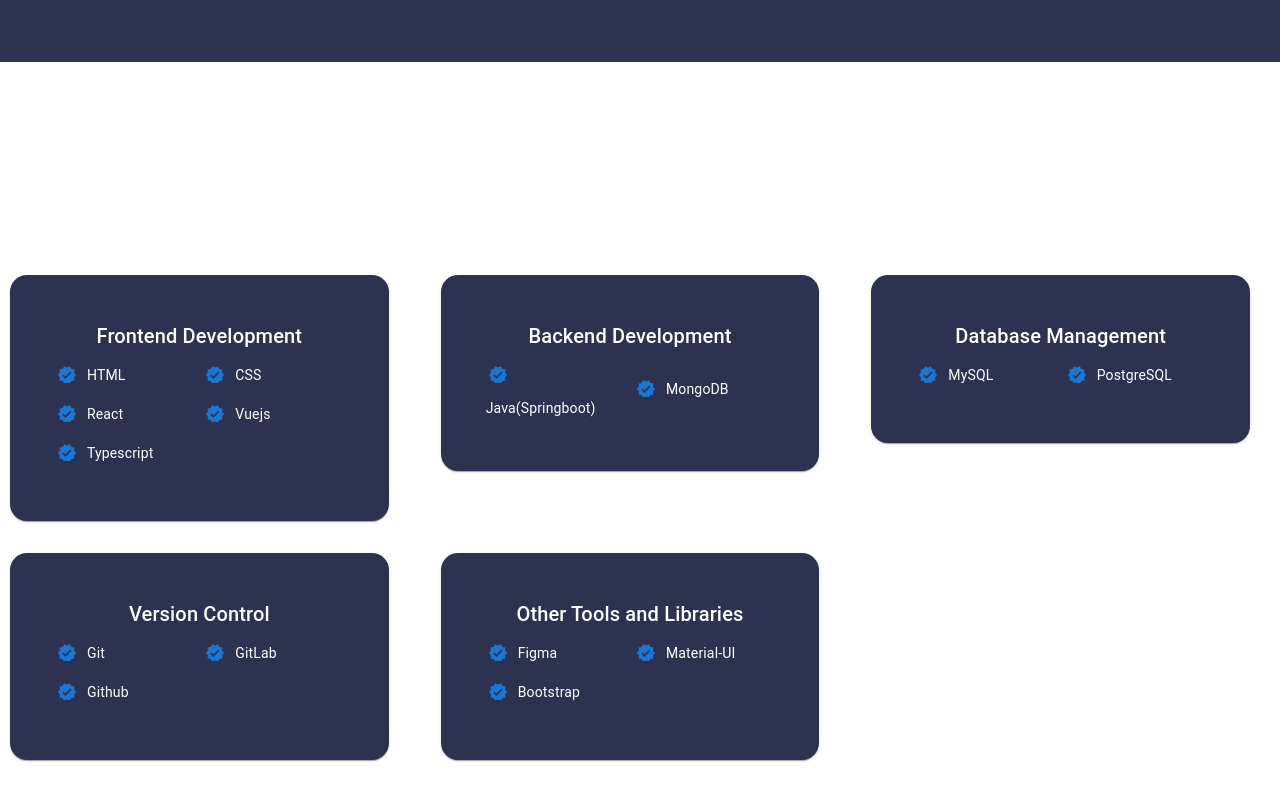
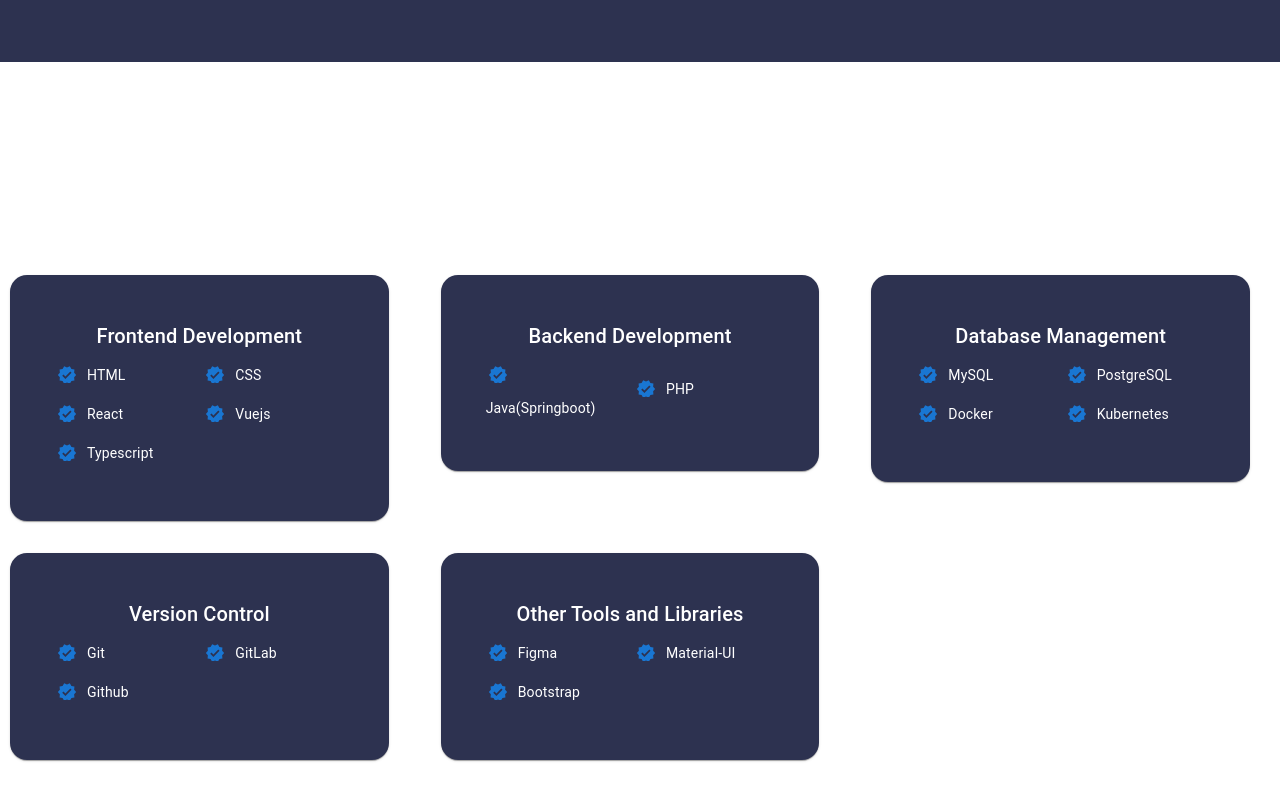
Before and after one commit to RevaEnad/my-portfolio, a React (Vite) app: page / in a window 1280 px wide. Shown: the part 1538-2338 px from the top of the page. Built offline with nearby package versions, Linux system fonts and the light colour scheme; a web font is replaced by a local one.

Commit message:
added more skills

```diff
--- a/src/components/Skill/Skill.tsx
+++ b/src/components/Skill/Skill.tsx
@@ -102,7 +102,7 @@ function Skill() {
                           </Icon>
                         </Grid>
                         <Grid item>
-                          <Typography variant="body2" color="white">MongoDB</Typography>
+                          <Typography variant="body2" color="white">PHP</Typography>
                         </Grid>
                       </Grid>
                     </Grid>
@@ -136,6 +136,28 @@ function Skill() {
                         </Grid>
                         <Grid item>
                           <Typography variant="body2" color="white">PostgreSQL</Typography>
+                        </Grid>
+                      </Grid>
+                       {/* Third Group */}
+                      <Grid container item spacing={1} xs={6} alignItems="center">
+                        <Grid item>
+                          <Icon color="primary">
+                            <Verified fontSize="small" />
+                          </Icon>
+                        </Grid>
+                        <Grid item>
+                          <Typography variant="body2" color="white">Docker</Typography>
+                        </Grid>
+                      </Grid>
+                      {/* Fourth Group */}
+                      <Grid container item spacing={1} xs={6} alignItems="center">
+                        <Grid item>
+                          <Icon color="primary">
+                            <Verified fontSize="small" />
+                          </Icon>
+                        </Grid>
+                        <Grid item>
+                          <Typography variant="body2" color="white">Kubernetes</Typography>
                         </Grid>
                       </Grid>
                     </Grid>
```
